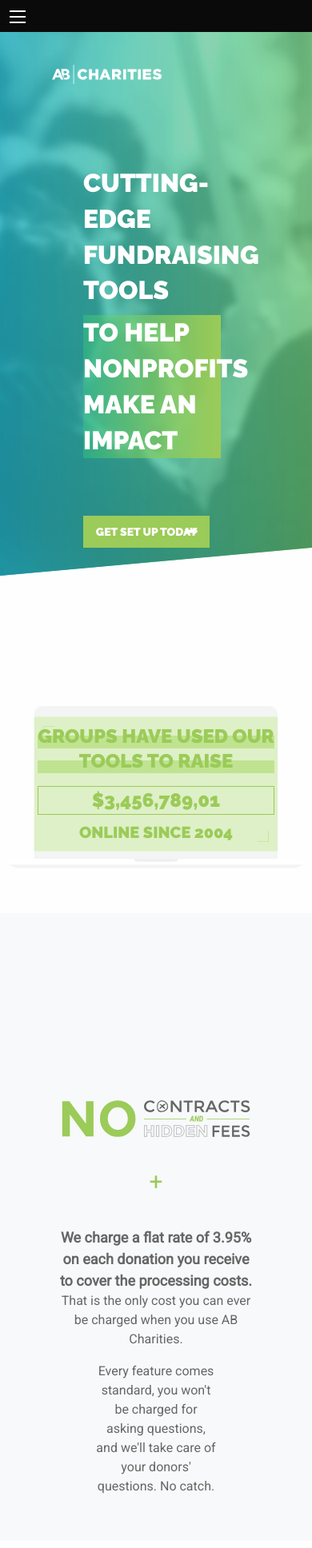
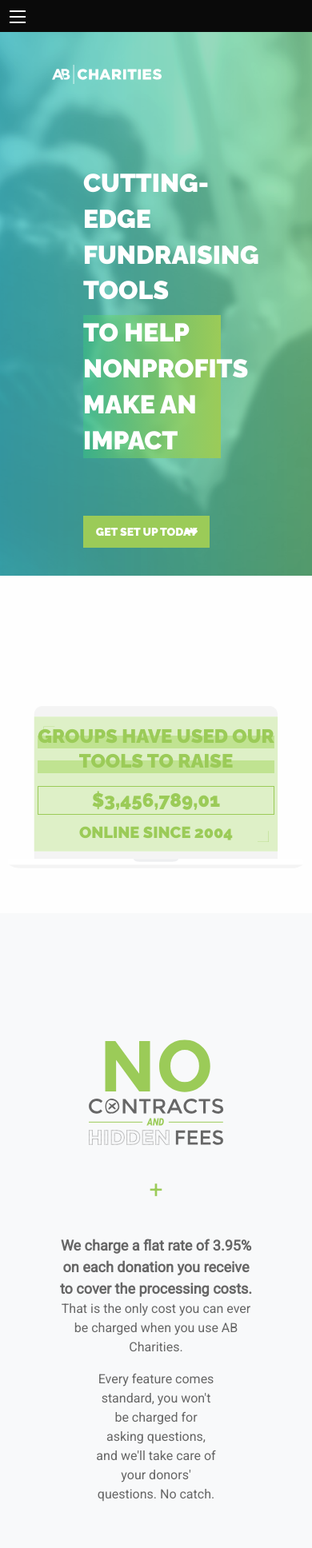
Before and after one commit to CeeNoriega/abc, a PHP site: page / in a window 390 px wide; the page is wider, and only the part inside the window is pictured. Shown: the top 1936 px of that part at 80% size. Run offline with PHP 8.4, Linux system fonts and the light colour scheme; some libraries are stand-ins or nearby versions.

Commit message:
photo scaling

```diff
--- a/css/app.css
+++ b/css/app.css
@@ -36,12 +36,12 @@ body {
 }
 
 .top-section {
-  background: url('../images/hero-photo.png') no-repeat center, linear-gradient(to right, #009CDE, #9BCB58);
+  background: url('../images/hero-photo.png') no-repeat center;
   background-size: cover;
   height: 45rem;
   color: #FFFFFF;
-  -webkit-clip-path: polygon(0 0, 1600px 0, 1600px 80%, 0 100%);
-  clip-path: polygon(0 0, 1600px 0, 1600px 80%, 0 100%);
+  /*-webkit-clip-path: polygon(0 0, 1600px 0, 1600px 80%, 0 100%);
+  clip-path: polygon(0 0, 1600px 0, 1600px 80%, 0 100%);*/
 }
 
 .callout {
@@ -73,14 +73,14 @@ body {
     to right,
     rgba(58, 219, 118, 0.33), #9BCB58
   );
-  width: 87%;
+  max-width: 87%;
   padding-left: 1rem;
   padding-top: .5rem;
 }
 
 a.button.hvr-icon-forward {
   background-color: #9BCB58;
-  font-size: 19px;
+  /*font-size: 19px;*/
 }
 
 .large-laptop-header-hero {
@@ -617,14 +617,32 @@ a.button.hvr-icon-forward {
     height: 0;
   }
 
-  .fee-header img {
-    max-width: 70%;
+  .fee-header {
+    padding-top: .25rem;
   }
 
   .callout.large h1 {
     font-size: 2rem;
   }
 }
+
+.image2 {
+  display: none;
+}
+
+@media screen and (max-width: 39.9375em) {
+  .image1 {
+    display: none;
+  }
+
+  .image2 {
+    display: block;
+    margin: auto;
+
+  }
+}
+
+
 
 /*Arrow Section*/
 .grayscale-arrow-down {
--- a/index.html
+++ b/index.html
@@ -35,7 +35,7 @@
         <div class="callout large">
           <h1>Cutting-Edge Fundraising Tools</h1>
           <h1 class="sub-banner">To Help Nonprofits Make an Impact</h1>
-          <a href="#" class="button hvr-icon-forward">Get Set Up Today</a>
+          <a href="#" class="button large hvr-icon-forward">Get Set Up Today</a>
           </div>
         </div>
       </div>
@@ -57,7 +57,8 @@
     <div class="row">
       <div class="large-12 columns fee-section">
         <div class="callout fee-header">
-            <img src="images/no-contracts-and-fees.svg" />
+            <img src="images/no-contracts-and-fees.svg" / class="image1">
+            <img src="images/no-contracts-and-fees-tall.svg" class="image2"/>
             <p>
                +
             </p>
```
Also changed, not shown: images/no-contracts-and-fees-tall.svg (added).
